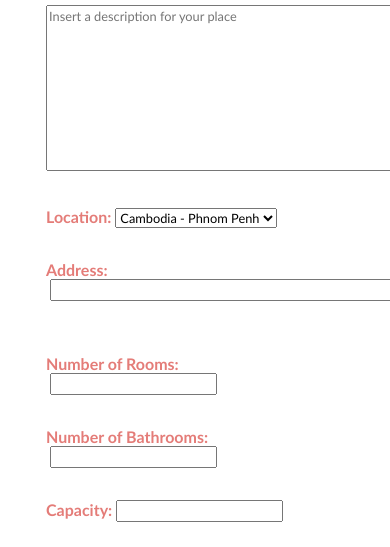
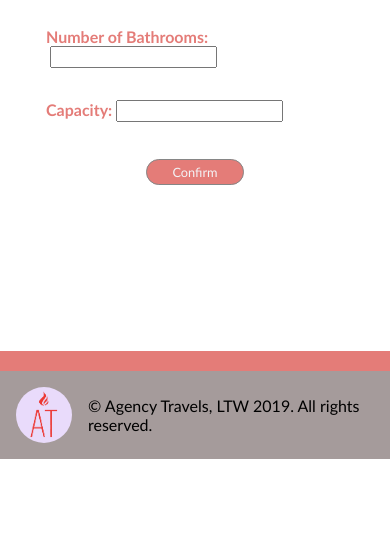
Before and after one commit to EduRibeiro00/AgencyTravels-feup-ltw, a PHP site: page /pages/my_house_add.php in a window 390 px wide; the page is wider, and only the part inside the window is pictured. Shown: the part 653-1200 px from the top of that part. After the commit the page ends 1112 px from the top of that part, so only its background shows below. Run offline with PHP 8.4, Linux system fonts and the light colour scheme; the visitor is signed in with stand-in values (Sample User, id 1); data comes from the database, SQL or seed files in the repository; some libraries are stand-ins or nearby versions.

Commit message:
Responsive place form/edit

```diff
--- a/src/css/responsive.css
+++ b/src/css/responsive.css
@@ -22,8 +22,23 @@
 
 	section#map {
         display: none;
-    }
-
+	}
+	#place_form_map #map{
+		display: none;
+	}
+	#place_edit_form textarea{
+		width: 100%;
+	}
+	#place_edit_form input[name="address"]{
+		width: 100%;
+	}
+	#img-upload{
+		flex-direction: column;
+	}
+	.img_add_preview_container img{
+		height: var(--small-image-height);
+		width: var(--small-image-width);
+	}
 }
 
 /* Navbar */
@@ -133,6 +148,24 @@
 		width: 10em;
 		margin: 0 auto;
 	}
+
+	#place_form_map #map{
+		display: none;
+	}
+	#place_edit_form textarea{
+		width: 100%;
+	}
+	#place_edit_form input[name="address"]{
+		width: 100%;
+	}
+	#img-upload{
+		flex-direction: column;
+	}
+	.img_add_preview_container img{
+		height: var(--small-image-height);
+		width: var(--small-image-width);
+	}
+
 }
 
 /* 640 */
@@ -159,6 +192,27 @@
 	#follow {
 		display: none;
 	}
+	#place_form_map #map{
+		display: none;
+	}
+	#place_edit_form textarea{
+		width: 100%;
+	}
+	#place_edit_form input[name="address"]{
+		width: 100%;
+	}
+	#img-upload{
+		flex-direction: column;
+	}
+	.img_add_preview_container img{
+		height: var(--small-image-height);
+		width: var(--small-image-width);
+	}
+	.edit_place_img_medium{
+		height: var(--small-image-height);
+		width: var(--small-image-width);
+	}
+
 }
 
 @media (max-width: 38em){
@@ -208,6 +262,29 @@
 	.pop-up form{
 		width: 100%;
 	}
+
+	#place_form_map #map{
+		display: none;
+	}
+	#place_edit_form textarea{
+		width: 100%;
+	}
+	#place_edit_form input[name="address"]{
+		width: 100%;
+	}
+	#img-upload{
+		flex-direction: column;
+	}
+	.img_add_preview_container img{
+		height: var(--small-image-height);
+		width: var(--small-image-width);
+	}
+	.edit_place_img_medium{
+		height: var(--small-image-height);
+		width: var(--small-image-width);
+	}
+
+
 
 }
 
@@ -308,4 +385,26 @@
 							 "checkout"
 							 "button";
 	}
+	#place_form_map #map{
+		display: none;
+	}
+	#place_edit_form textarea{
+		width: 100%;
+	}
+	#place_edit_form input[name="address"]{
+		width: 100%;
+	}
+	#img-upload{
+		flex-direction: column;
+	}
+	.img_add_preview_container img{
+		height: var(--small-image-height);
+		width: var(--small-image-width);
+	}
+	.edit_place_img_medium{
+		height: var(--small-image-height);
+		width: var(--small-image-width);
+	}
+
+
 }
--- a/src/templates/tpl_house_form.php
+++ b/src/templates/tpl_house_form.php
@@ -103,9 +103,9 @@ function draw_form($place = null, $edit_menu = false, $all_locations)
                     </section>
                     </article>
                 </fieldset>
-                <aside id="place_form_map">
-            <?php initGoogleMaps(); ?>
-        </aside>
+                <section id="place_form_map">
+                    <?php initGoogleMaps(); ?>
+                </section>
                 <fieldset>
                     <legend>Description</legend>
                     <textarea name="description" placeholder="Insert a description for your place" rows="10" cols="100" required><?= htmlspecialchars($description) ?></textarea>
```
